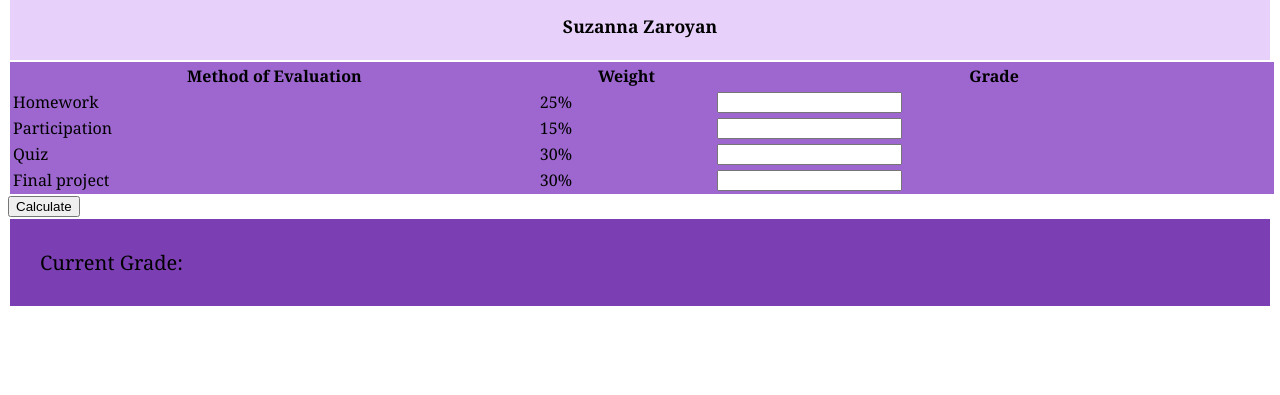
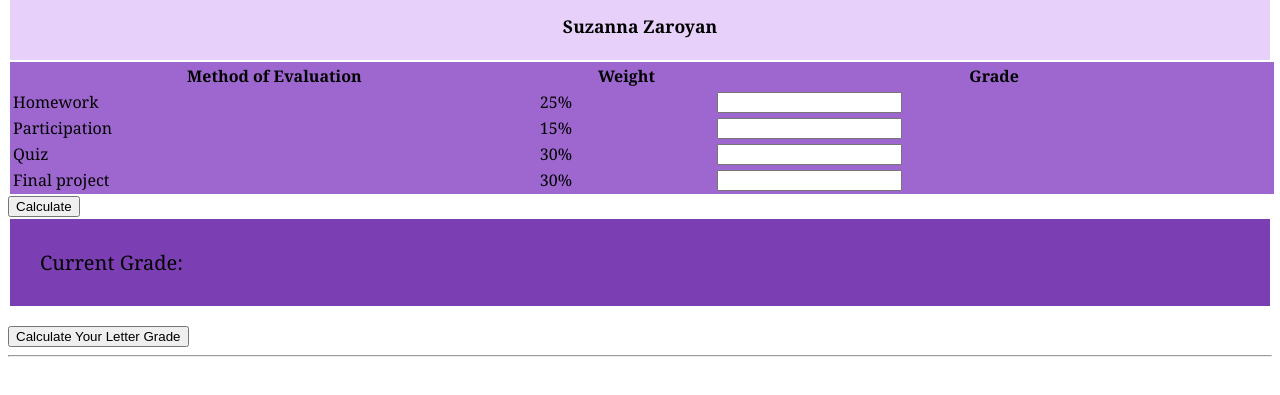
Before and after one commit to suzyzaroyan/GradeCalculator, a plain HTML site: page index.html in a window 1280 px wide. Shown: the part 93-488 px from the top of the page. Drawn offline with Linux system fonts and the light colour scheme.

Commit message:
Update index.html

```diff
--- a/index.html
+++ b/index.html
@@ -59,7 +59,17 @@
       <label>Current Grade: </label>
       <span id="currentGradeVAL"></span>
     </div>
+    <br>
+
+   <input type="button" value="Calculate Your Letter Grade"
+    onclick="LetterGrade()">
+   <hr>
+   <div id="LetterGrade"></div>
 
   </body>
 
 </html>
+
+  </body>
+
+</html>
```
